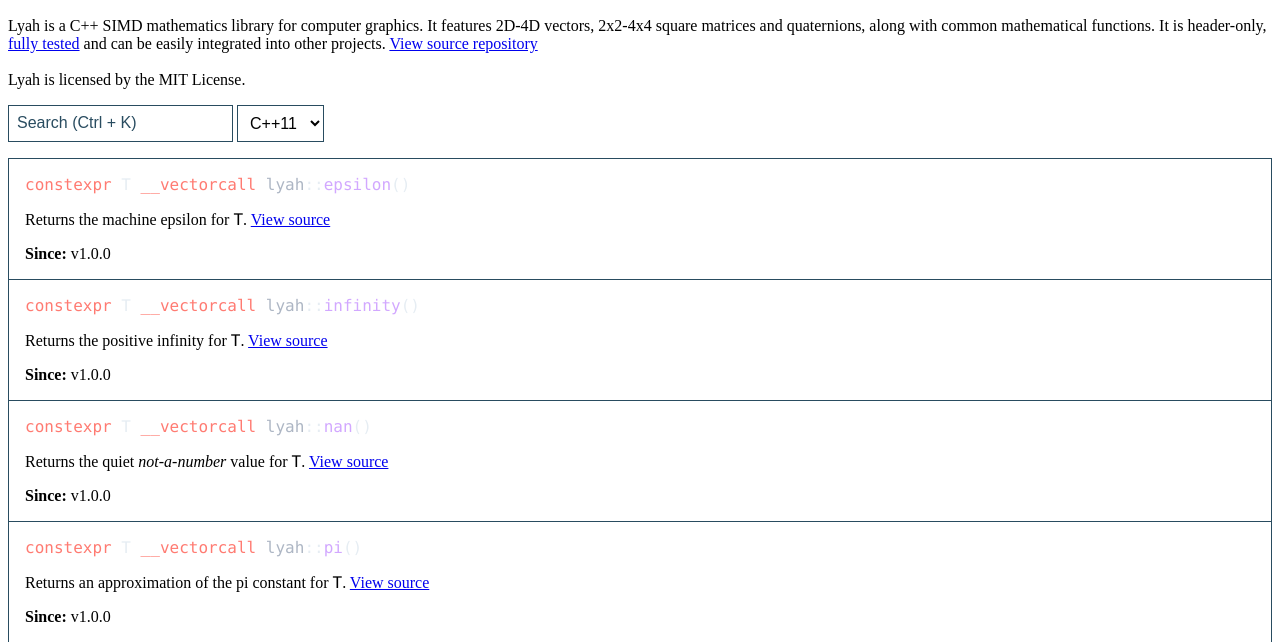
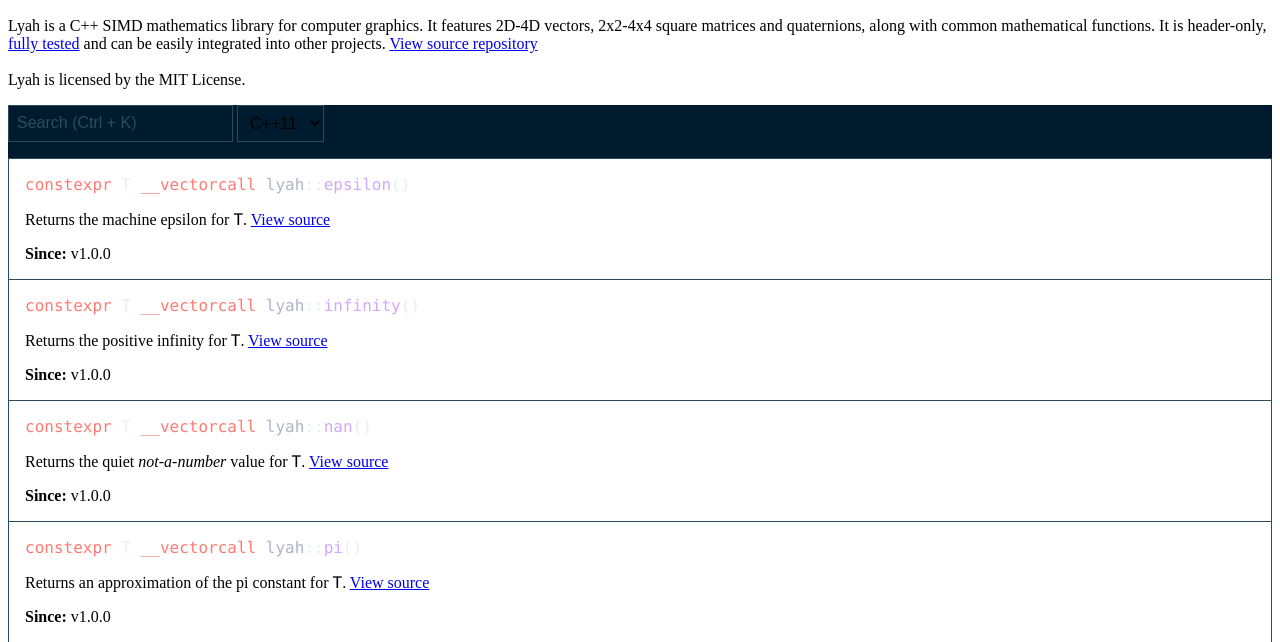
Before and after one commit to debaze/debaze.github.io, a plain HTML site: page lyah/index.html in a window 1280 px wide. Shown: the part 116-758 px from the top of the page. Drawn offline with Linux system fonts and the light colour scheme; files that its build step writes are made by us from their sources.

Commit message:
feat: Sticky filter form

```diff
--- a/lyah/assets/css/filter-form.css
+++ b/lyah/assets/css/filter-form.css
@@ -2,6 +2,11 @@
 	display: flex;
 	flex-direction: column;
 	row-gap: 4px;
+	padding-bottom: 16px;
+	top: 51px;
+	position: sticky;
+	background-color: var(--header-color);
+	z-index: 210;
 }
 
 .search-input {
--- a/lyah/assets/css/method-list.css
+++ b/lyah/assets/css/method-list.css
@@ -1,4 +1,5 @@
 #method-list {
+	margin-top: 0;
 	padding-left: 0;
 	list-style-type: none;
 }
```
